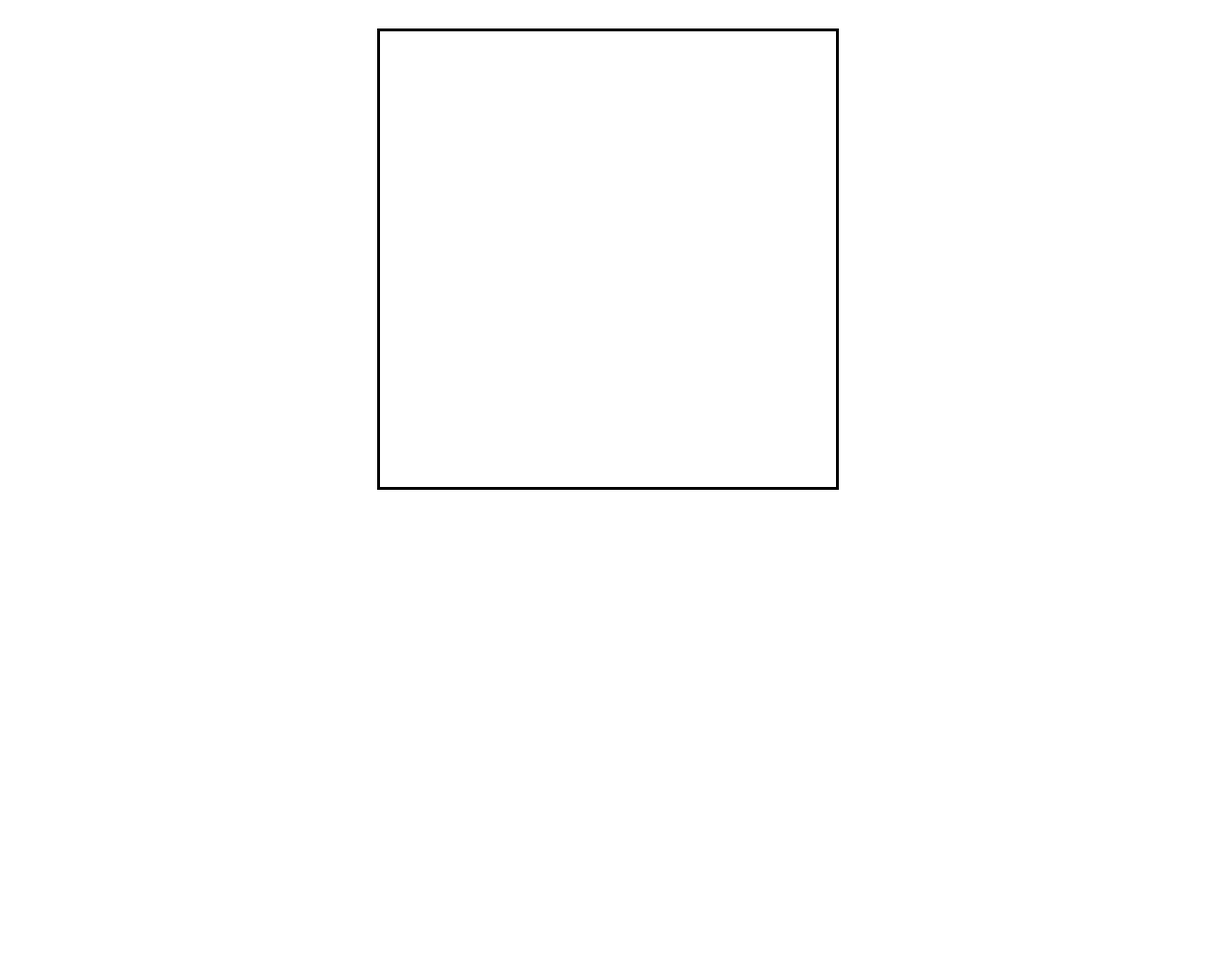
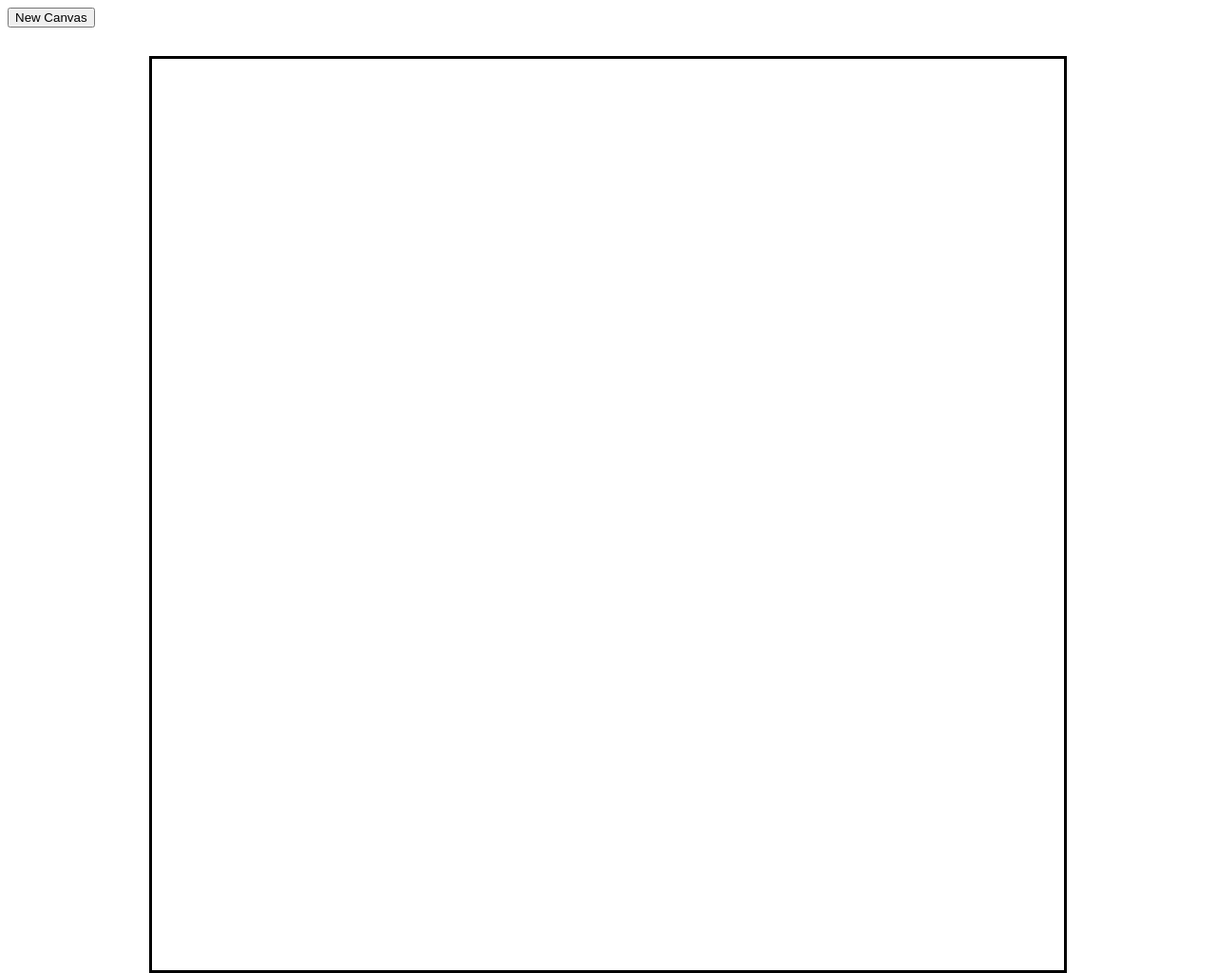
Before and after one commit to jellyglitch/etch-a-sketch, a plain HTML site: page index.html in a window 1280 px wide. Shown: the whole page at 95% size. Before the commit the page ends 800 px from the top, so only its background shows below. Drawn offline with Linux system fonts and the light colour scheme.

Commit message:
Make grid resizable with a button by taking user input.

```diff
--- a/index.html
+++ b/index.html
@@ -7,6 +7,7 @@
         <link rel="stylesheet" href="style.css">
     </head>
     <body>
+        <button onclick="newGrid()">New Canvas</button>
         <div class="container"></div>
         <script src="index.js"></script>
     </body>
--- a/index.js
+++ b/index.js
@@ -1,13 +1,46 @@
 const container = document.querySelector(".container");
-const numOfSq = 16*16;
+let size = 16;
+let numOfSq = size*size;
 let count = 0;
 
+createGrid(numOfSq, size);
+
+function createGrid(numOfSq, size){
+    let measurement = 960/size;
     while(count < numOfSq){
         const div = document.createElement("div");
-    div.classList.add("squares");
+        div.style.width = measurement+'px';
+        div.style.height = measurement+'px';
         container.appendChild(div);
         div.addEventListener("mousemove", (e) => {
             div.classList.add("etch");
         });
         count++;
     }
+}
+
+function newGrid(){
+    let size = prompt("Enter how many squares you want your canvas to have per side.");
+    let validSize = false;
+
+    while (!validSize){
+
+        if(size > 0 && size < 100){
+            count = 0;
+            numOfSq = size*size;
+
+            const removeContainer = document.querySelector(".container");
+
+            while (removeContainer.firstChild){
+                removeContainer.removeChild(removeContainer.firstChild);
+            }
+
+            validSize = true;
+            createGrid(numOfSq, size);
+        } else {
+            size = prompt("Make sure you pick a number between 0-100.");
+        }
+    }
+
+
+}
--- a/style.css
+++ b/style.css
@@ -2,14 +2,11 @@
     display: flex;
     flex-flow: row wrap;
     margin: 30px auto;
-    width: 480px;
+    width: 960px;
     border-style: solid;
 }
 
-.container div {
-    width: 30px;
-    height: 30px;
-}
+
 
 .etch {
     background-color: blue;
```
Lines whose indentation alone changed are shown as unchanged.
